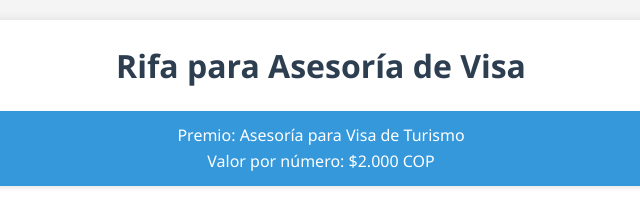
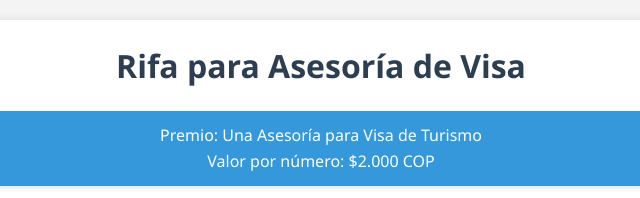
Before and after one commit to hedc64/rifa-app, a website: page public/index.html in a window 1280 px wide. Shown: the top 198 px of the page, 319-959 px from the left. Drawn offline with Linux system fonts and the light colour scheme; no server answers.

Commit message:
Initial commit

```diff
--- a/public/index.html
+++ b/public/index.html
@@ -13,7 +13,7 @@
 
     <!-- Recuadros informativos con colores diferentes -->
     <div class="info-box premio-box">
-      <p>Premio: Asesoría para Visa de Turismo</p>
+      <p>Premio: Una Asesoría para Visa de Turismo</p>
       <p>Valor por número: $2.000 COP</p>
     </div>
 
```
